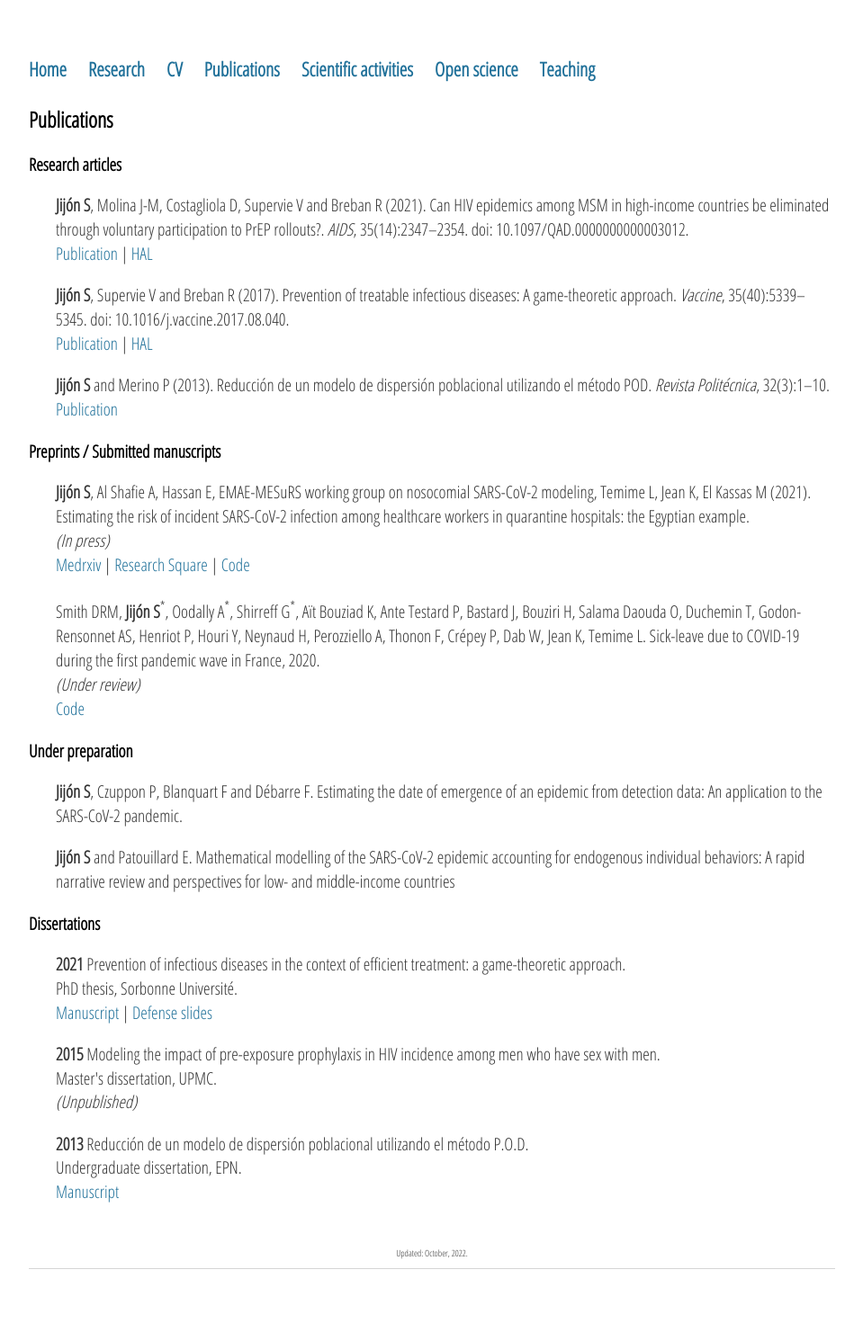
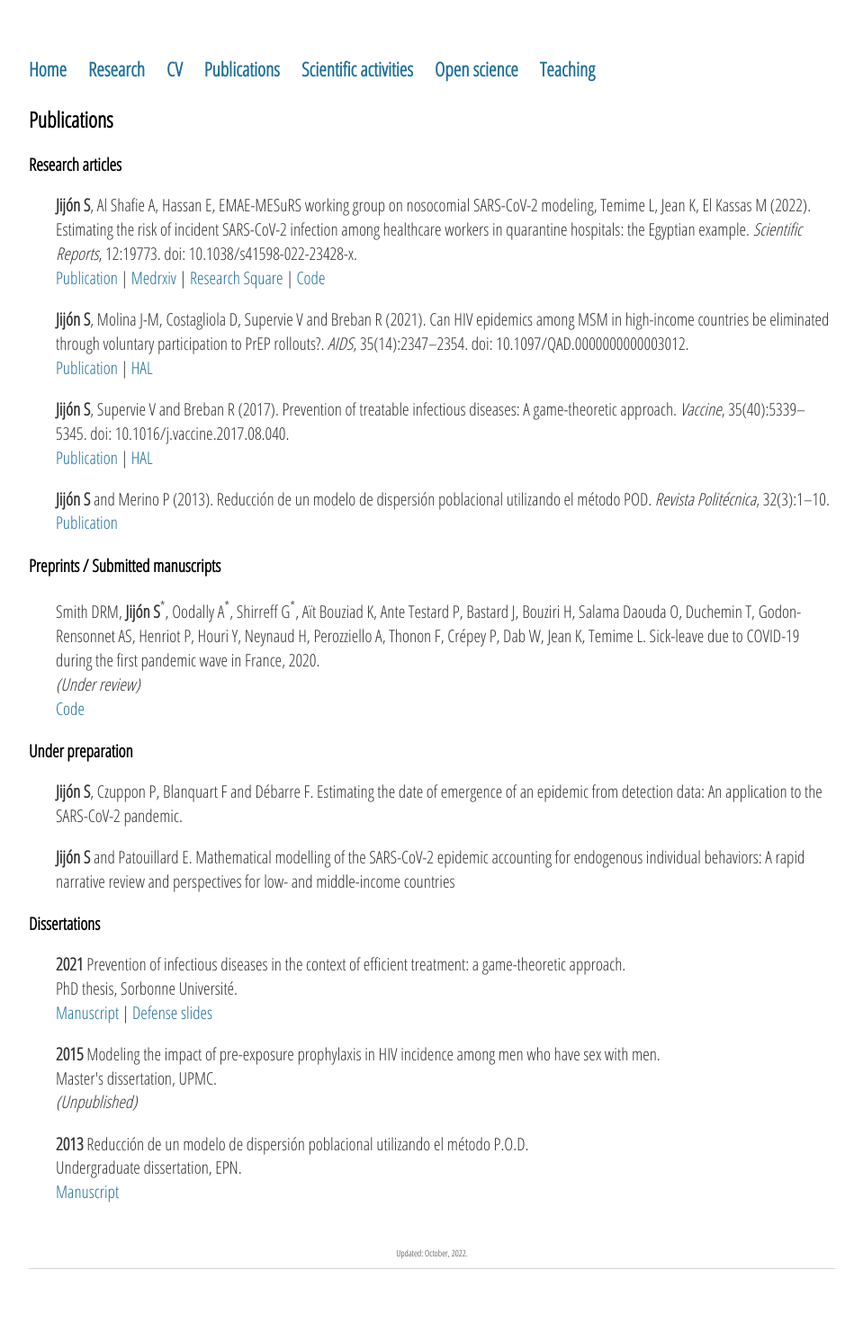
Before and after one commit to sjijon/sjijon.github.io, a Jekyll site: the page built from publications.html, in a window 1280 px wide. Shown: the whole page at 90% size, without its empty margins (160-1119 px from the left). Built offline with Jekyll 4.4.1, drawn with Linux system fonts in a browser that asks for light colours; nearby versions of some CDN libraries; some of the changed lines change nothing that is shown.

Commit message:
Add Sci Rep article

```diff
--- a/publications.html
+++ b/publications.html
@@ -5,6 +5,16 @@ title: Publications
 <div class="blurb">
 	<h2>Publications</h2>
 	<h3>Research articles</h3>
+	<p style="padding-left:30px;">
+		<strong>Jijón S</strong>, Al Shafie A, Hassan E, EMAE-MESuRS working group on nosocomial SARS-CoV-2 modeling, Temime L, Jean K, El Kassas M (2022).
+		Estimating the risk of incident SARS-CoV-2 infection among healthcare workers in quarantine hospitals: the Egyptian example.
+		<em>Scientific Reports</em>, 12:19773. doi: 10.1038/s41598-022-23428-x.
+		<br>
+		<a href="https://www.nature.com/articles/s41598-022-23428-x" target="_blank">Publication</a> |
+		<a href="https://doi.org/10.1101/2020.12.21.20248594" target="_blank">Medrxiv</a> |
+		<a href="https://www.researchsquare.com/article/rs-1893865/v1 target="_blank">Research Square</a> |
+		<a href="https://github.com/sjijon/SARS-CoV-2_QuarantineHospitals" target="_blank">Code</a>
+	</p>
 	<p style="padding-left:30px;">
 		<strong>Jijón S</strong>, Molina J-M, Costagliola D, Supervie V and Breban R (2021).
 		Can HIV epidemics among MSM in high-income countries be eliminated through voluntary participation to PrEP rollouts?.
@@ -32,17 +42,6 @@ title: Publications
 
 
 	<h3>Preprints / Submitted manuscripts</h3>
-	<p style="padding-left:30px;">
-		<strong>Jijón S</strong>, Al Shafie A, Hassan E, EMAE-MESuRS working group on nosocomial SARS-CoV-2 modeling, Temime L, Jean K, El Kassas M (2021).
-		Estimating the risk of incident SARS-CoV-2 infection among healthcare workers in quarantine hospitals: the Egyptian example.
-		<!-- Preprint posted in <em>Medrxiv</em>. doi: 10.1101/2020.12.21.20248594 -->
-		<br>
-		<em>(In press)</em>
-		<br>
-		<a href="https://doi.org/10.1101/2020.12.21.20248594" target="_blank">Medrxiv</a> |
-		<a href="https://www.researchsquare.com/article/rs-1893865/v1 target="_blank">Research Square</a> |
-		<a href="https://github.com/sjijon/SARS-CoV-2_QuarantineHospitals" target="_blank">Code</a>
-	</p>
 	<p style="padding-left:30px;">
 		Smith DRM, <strong>Jijón S</strong><sup>*</sup>, Oodally A<sup>*</sup>, Shirreff G<sup>*</sup>, Aït Bouziad K, Ante Testard P, Bastard J, Bouziri H, Salama Daouda O, Duchemin T, Godon-Rensonnet AS, Henriot P, Houri Y, Neynaud H, Perozziello A, Thonon F, Crépey P, Dab W, Jean K, Temime L. Sick-leave due to COVID-19 during the first pandemic wave in France, 2020.
 		<br>
```
Lines whose indentation alone changed are shown as unchanged.
